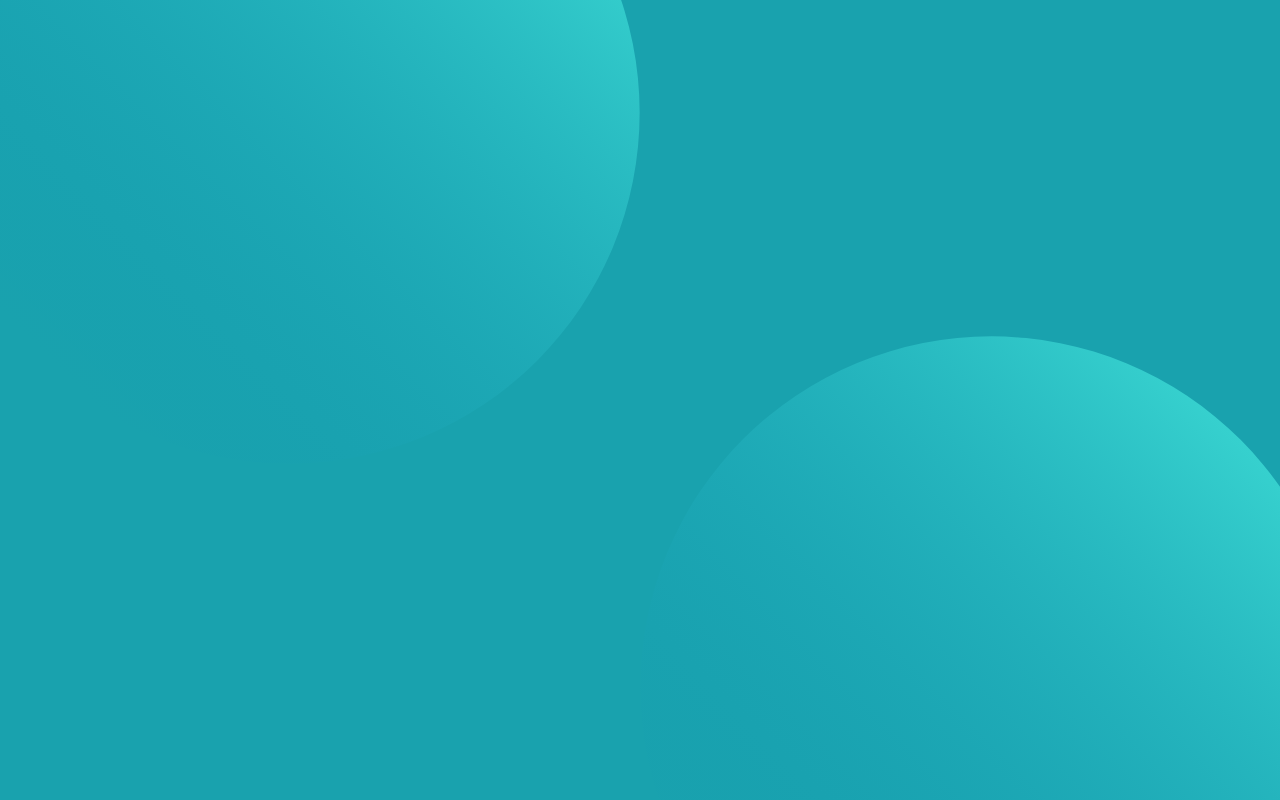
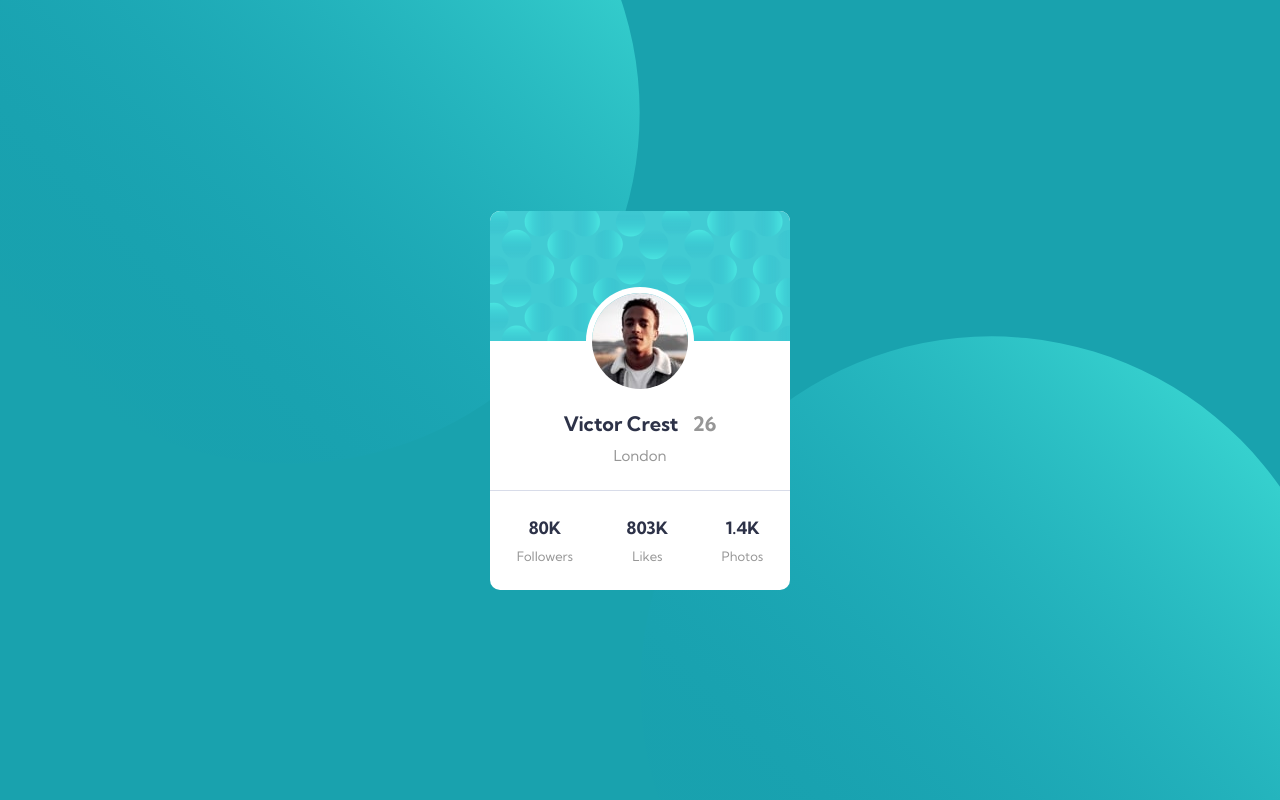
Before and after one commit to Ruffyi/Profile-Card-Component, a website: page src/index.html in a window 1280 px wide. Drawn offline with Linux system fonts and the light colour scheme.

Commit message:
Finish card component, do more mixins with control statement, do little media

```diff
--- a/src/index.html
+++ b/src/index.html
@@ -30,6 +30,34 @@
 				alt=""
 				class="root__bg root__bg--bottom"
 			/>
+			<section class="card">
+				<div class="card__bg"></div>
+				<div class="profile">
+					<img
+						src="./assets/images/image-victor.jpg"
+						alt="Victor face shot"
+						class="profile__img"
+					/>
+					<h1 class="profile__name">
+						Victor Crest <span class="profile__age">26</span>
+					</h1>
+					<p class="profile__city">London</p>
+					<div class="socials">
+						<div class="socials__item">
+							<h2 class="social__title">80K</h2>
+							<p class="social__description">Followers</p>
+						</div>
+						<div class="socials__item">
+							<h2 class="social__title">803K</h2>
+							<p class="social__description">Likes</p>
+						</div>
+						<div class="socials__item">
+							<h2 class="social__title">1.4K</h2>
+							<p class="social__description">Photos</p>
+						</div>
+					</div>
+				</div>
+			</section>
 		</main>
 	</body>
 </html>
--- a/src/scss/abstracts/_variables.scss
+++ b/src/scss/abstracts/_variables.scss
@@ -4,6 +4,7 @@ $fs-primary: 62.5%;
 $clr: (
 	'clr-primary-dark-cyan': #19a2ae,
 	'clr-primary-very-dark-desaturated-blue': #2d3248,
-	'clr-primary-dark-grayish-blue': #6a6f81,
+	'clr-primary-dark-grayish-blue': #d8dce9,
 	'clr-neutral-dark-gray': #969696,
+	'clr-primary-white': #ffffff,
 );
--- /dev/null
+++ b/src/scss/components/_card.scss
@@ -0,0 +1,11 @@
+.card {
+	min-width: 30rem;
+	background-color: map-get($clr, 'clr-primary-white');
+	border-radius: 1rem;
+	z-index: 1;
+	&__bg {
+		height: 13rem;
+		background-image: url('./../../assets/images/bg-pattern-card.svg');
+		border-radius: 1rem 1rem 0 0;
+	}
+}
--- /dev/null
+++ b/src/scss/components/_profile.scss
@@ -0,0 +1,24 @@
+.profile {
+	@include flex-mother(column);
+	position: relative;
+	padding-top: 7rem;
+	&__img {
+		@include positioning(absolute, 0, 50%);
+		transform: translate(-50%, -50%);
+		border-radius: 50%;
+		box-shadow: 0 0 0 6px map-get($clr, 'clr-primary-white');
+	}
+	&__name {
+		font-size: 2rem;
+		color: map-get($clr, 'clr-primary-very-dark-desaturated-blue');
+	}
+	&__age {
+		color: map-get($clr, 'clr-neutral-dark-gray');
+		margin-left: 1rem;
+	}
+	&__city {
+		margin: 1rem 0 2.5rem;
+		font-size: 1.5rem;
+		color: map-get($clr, 'clr-neutral-dark-gray');
+	}
+}
--- /dev/null
+++ b/src/scss/components/_socials.scss
@@ -0,0 +1,20 @@
+.socials {
+	@include flex-mother(row, center, space-around);
+	width: 100%;
+	height: 10rem;
+	border-top: 1px solid map-get($clr, 'clr-primary-dark-grayish-blue');
+	&__item {
+		flex-grow: 1;
+		height: 100%;
+		@include flex-mother(column);
+		.social__title {
+			color: map-get($clr, 'clr-primary-very-dark-desaturated-blue');
+			margin-bottom: 1rem;
+			font-size: 1.7rem;
+		}
+		.social__description {
+			color: map-get($clr, 'clr-neutral-dark-gray');
+			font-size: 1.3rem;
+		}
+	}
+}
--- a/src/scss/style.scss
+++ b/src/scss/style.scss
@@ -2,3 +2,6 @@
 @import './abstracts/mixins';
 @import './base/reset';
 @import './components/root';
+@import './components/card';
+@import './components/profile';
+@import './components/socials';
```
Also changed, not shown: src/dist/css/style.css.
